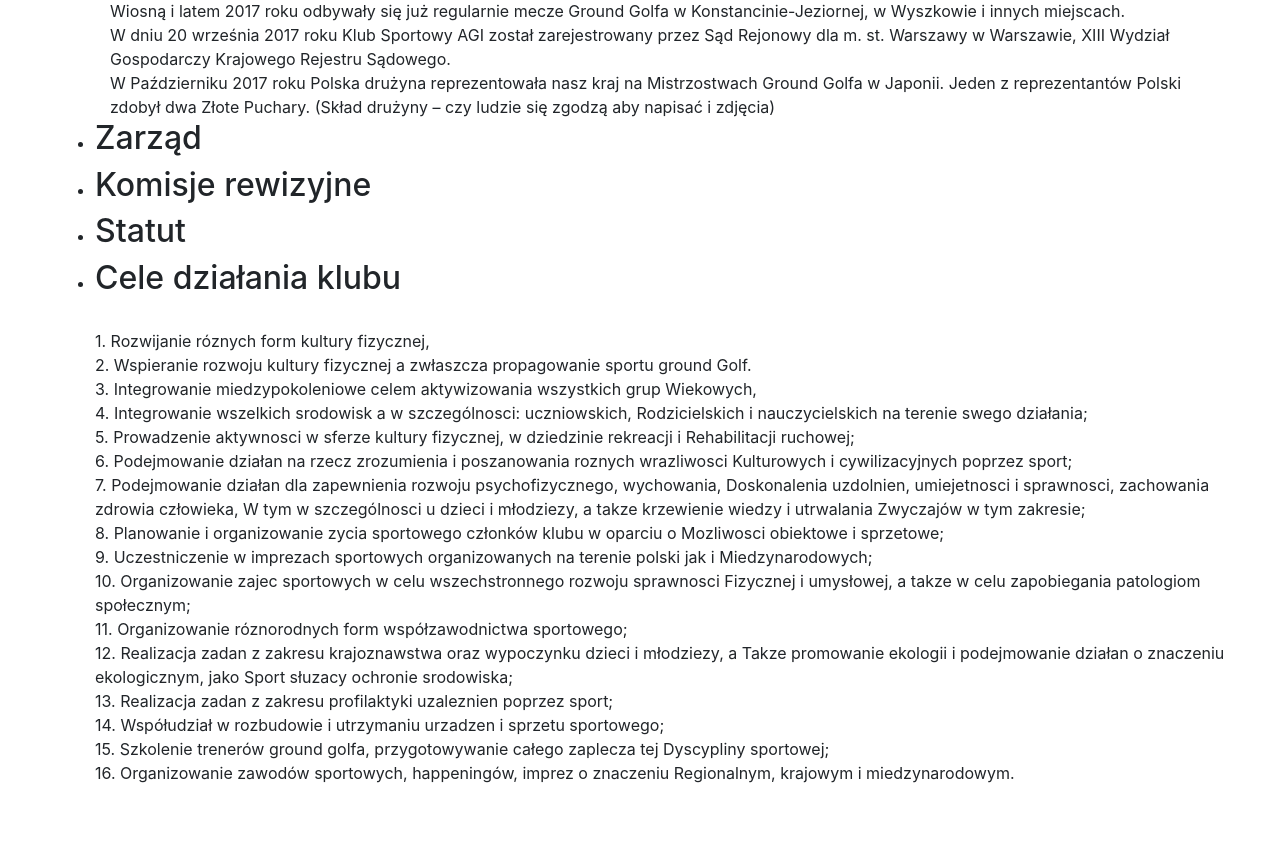
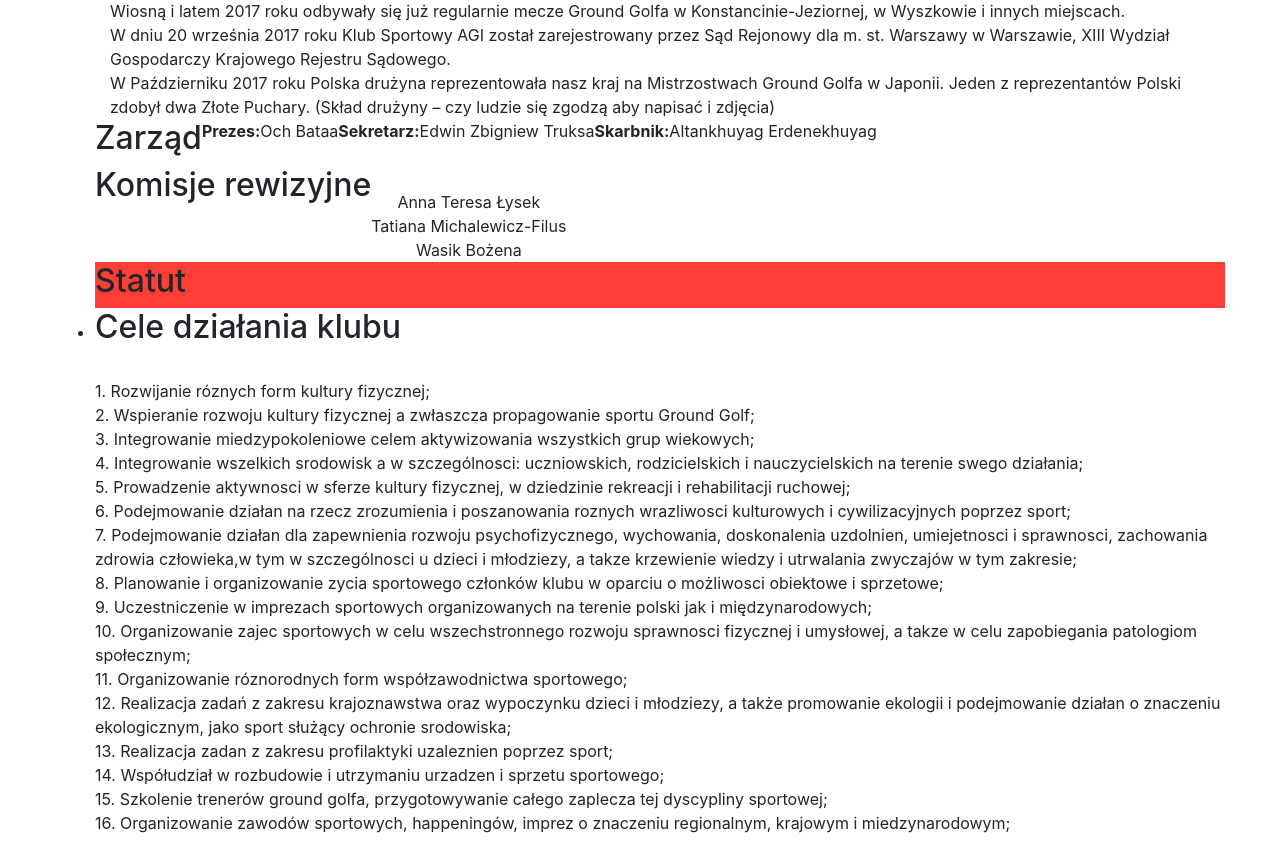
Before and after one commit to yurenych/Golf-club, a PHP site: page /klub.html in a window 1280 px wide. Shown: the part 2619-3470 px from the top of the page. Before the commit the page ends 3402 px from the top, so only its background shows below. Run offline with PHP 8.4, Linux system fonts and the light colour scheme; some libraries are stand-ins or nearby versions.

Commit message:
Added some content and styles to ground-golf.html and made fixes in tabulation structure in klub.html

```diff
--- a/pages/klub/klub.css
+++ b/pages/klub/klub.css
@@ -2,3 +2,18 @@
 	max-width: 1170px;
 	margin: 0 auto;
 }
+.club-info-statut{
+	background: #FF3F35;
+	list-style-type: none;
+	text-align: center;
+}
+.club-info-zarzad{
+	background:;
+	list-style-type: none;
+	text-align: center;
+}
+.club-info-komisje{
+	background: ;
+	list-style-type: none;
+	text-align: center;
+}
--- a/pages/klub/klub.html
+++ b/pages/klub/klub.html
@@ -58,17 +58,24 @@
     <ul class="club">
       <li class="club-info-historia container-fluid">
         <div class="row history">
-          <h2 class="headline">Historia Ground Golfa w Polsce</h2>
+          <h2 class="headline">Historia Ground Golfa w Polsce
+          </h2>
           <div class="col-md-12"><br>Ground Golf do Polski sprowadził dr Och Bataa. Pierwszy oficjalny mecz na terenie Polski odbył się w
                 2017 roku (dodać zdjęcie znad Wisły)
           </div>
-          <div class="col-md-4 col-md-offset-4 photo-intext-container"><img class="history-photo" src=""></div>
+          <div class="col-md-4 col-md-offset-4 photo-intext-container"><img class="history-photo" src="">
+          </div>
           <div class="col-md-12"><br>Jednakże już w 2015 roku reprezentanci Polski z dr. Ochem Bataa (który zorganizował grupę graczy)
-uczestniczyli w turnieju Ground Golfa w Japonii (dodać zdjęcia).</div>
-      <div class="col-md-2 col-md-offset-2 photo-intext-container"><img class="history-photo" src="../../images/history/japan1.jpg"></div>
-      <div class="col-md-2 photo-intext-container"><img class="history-photo" src="../../images/history/japan2.jpg"></div>
-      <div class="col-md-2 photo-intext-container"><img class="history-photo" src="../../images/history/japan3.jpg"></div>
-      <div class="col-md-2 photo-intext-container"><img class="history-photo" src="../../images/history/japan4.jpg"></div>
+          uczestniczyli w turnieju Ground Golfa w Japonii (dodać zdjęcia).
+          </div>
+          <div class="col-md-2 col-md-offset-2 photo-intext-container"><img class="history-photo" src="../../images/history/japan1.jpg">
+          </div>
+          <div class="col-md-2 photo-intext-container"><img class="history-photo" src="../../images/history/japan2.jpg">
+          </div>
+          <div class="col-md-2 photo-intext-container"><img class="history-photo" src="../../images/history/japan3.jpg">
+          </div>
+          <div class="col-md-2 photo-intext-container"><img class="history-photo" src="../../images/history/japan4.jpg">
+          </div>
           <div class="col-md-12">
             <br>Jesienią 2016 roku narodził się pomysł powołania Klubu Ground Golfa na terenie Polski. Grupę powołał
             dr. Och Bataa a w grupie byli Erdenehimeg Nomondalai, Amar Och, Edwin Truksa, (które nazwiska
@@ -77,10 +84,14 @@ uczestniczyli w turnieju Ground Golfa w Japonii (dodać zdjęcia).</div>
             12 czerwca 2017 roku w al. Ujazdowskich w Warszawie (dodać zdjęcia).
           </div>
           <div class="-col-md-12 history-photo-block">
-        <div class="col-md-2 col-md-offset-2 photo-intext-container"><img class="history-photo" src="../../images/history/japan1.jpg"></div>
-        <div class="col-md-2 photo-intext-container"><img class="history-photo" src="../../images/history/japan2.jpg"></div>
-        <div class="col-md-2 photo-intext-container"><img class="history-photo" src="../../images/history/japan3.jpg"></div>
-        <div class="col-md-2 photo-intext-container"><img class="history-photo" src="../../images/history/japan4.jpg"></div>
+            <div class="col-md-2 col-md-offset-2 photo-intext-container"><img class="history-photo" src="../../images/history/japan1.jpg">
+            </div>
+            <div class="col-md-2 photo-intext-container"><img class="history-photo" src="../../images/history/japan2.jpg">
+            </div>
+            <div class="col-md-2 photo-intext-container"><img class="history-photo" src="../../images/history/japan3.jpg">
+            </div>
+            <div class="col-md-2 photo-intext-container"><img class="history-photo" src="../../images/history/japan4.jpg">
+            </div>
           </div>
           <div class="col-md-12"> Wiosną i latem 2017 roku odbywały się już regularnie mecze Ground Golfa w Konstancinie-Jeziornej,
             w Wyszkowie i innych miejscach.
@@ -94,53 +105,48 @@ zgodzą aby napisać i zdjęcia)
       </li>
       <li class="club-info-zarzad container-fluid">
         <div class="row zarzad">
-          <h2 class="headline">Zarząd</h2>
+          <h2 class="headline">Zarząd
+          </h2>
+          <br><b>Prezes:</b> Och Bataa
+          <br><b>Sekretarz:</b> Edwin Zbigniew Truksa
+          <br><b>Skarbnik:</b> Altankhuyag Erdenekhuyag
         </div>
       </li>
       <li class="club-info-komisje container-fluid">
         <div class="row komisje">
-          <h2 class="headline">Komisje rewizyjne</h2>
+          <h2 class="headline">Komisje rewizyjne
+          </h2>
+          <br>Anna Teresa Łysek
+          <br>Tatiana Michalewicz-Filus
+          <br>Wasik Bożena
         </div>
       </li>
       <li class="club-info-statut container-fluid">
         <div class="row statut">
-          <h2 class="headline">Statut</h2>
+          <h2 class="headline">Statut
+          </h2>
         </div>
       </li>
       <li class="club-info-cele container-fluid">
         <div class="row cele">
-          <h2 class="headline">Cele działania klubu</h2>
-            <br>1. Rozwijanie róznych form kultury fizycznej,
-            <br>2. Wspieranie rozwoju kultury fizycznej a zwłaszcza propagowanie sportu ground
-Golf.
-            <br>3. Integrowanie miedzypokoleniowe celem aktywizowania wszystkich grup
-Wiekowych,
-            <br>4. Integrowanie wszelkich srodowisk a w szczególnosci: uczniowskich,
-Rodzicielskich i nauczycielskich na terenie swego działania;
-            <br>5. Prowadzenie aktywnosci w sferze kultury fizycznej, w dziedzinie rekreacji i
-Rehabilitacji ruchowej;
-            <br>6. Podejmowanie działan na rzecz zrozumienia i poszanowania roznych wrazliwosci
-Kulturowych i cywilizacyjnych poprzez sport;
-            <br>7. Podejmowanie działan dla zapewnienia rozwoju psychofizycznego, wychowania,
-Doskonalenia uzdolnien, umiejetnosci i sprawnosci, zachowania zdrowia człowieka,
-W tym w szczególnosci u dzieci i młodziezy, a takze krzewienie wiedzy i utrwalania
-Zwyczajów w tym zakresie;
-            <br>8. Planowanie i organizowanie zycia sportowego członków klubu w oparciu o
-Mozliwosci obiektowe i sprzetowe;
-            <br>9. Uczestniczenie w imprezach sportowych organizowanych na terenie polski jak i
-Miedzynarodowych;
-            <br>10. Organizowanie zajec sportowych w celu wszechstronnego rozwoju sprawnosci
-Fizycznej i umysłowej, a takze w celu zapobiegania patologiom społecznym;
+          <h2 class="headline">Cele działania klubu
+          </h2>
+            <br>1. Rozwijanie róznych form kultury fizycznej;
+            <br>2. Wspieranie rozwoju kultury fizycznej a zwłaszcza propagowanie sportu Ground Golf;
+            <br>3. Integrowanie miedzypokoleniowe celem aktywizowania wszystkich grup wiekowych;
+            <br>4. Integrowanie wszelkich srodowisk a w szczególnosci: uczniowskich, rodzicielskich i nauczycielskich na terenie swego działania;
+            <br>5. Prowadzenie aktywnosci w sferze kultury fizycznej, w dziedzinie rekreacji i rehabilitacji ruchowej;
+            <br>6. Podejmowanie działan na rzecz zrozumienia i poszanowania roznych wrazliwosci kulturowych i cywilizacyjnych poprzez sport;
+            <br>7. Podejmowanie działan dla zapewnienia rozwoju psychofizycznego, wychowania, doskonalenia uzdolnien, umiejetnosci i sprawnosci, zachowania zdrowia człowieka,w tym w szczególnosci u dzieci i młodziezy, a takze krzewienie wiedzy i utrwalania zwyczajów w tym zakresie;
+            <br>8. Planowanie i organizowanie zycia sportowego członków klubu w oparciu o możliwosci obiektowe i sprzetowe;
+            <br>9. Uczestniczenie w imprezach sportowych organizowanych na terenie polski jak i międzynarodowych;
+            <br>10. Organizowanie zajec sportowych w celu wszechstronnego rozwoju sprawnosci fizycznej i umysłowej, a takze w celu zapobiegania patologiom społecznym;
             <br>11. Organizowanie róznorodnych form współzawodnictwa sportowego;
-            <br>12. Realizacja zadan z zakresu krajoznawstwa oraz wypoczynku dzieci i młodziezy, a
-Takze promowanie ekologii i podejmowanie działan o znaczeniu ekologicznym, jako
-Sport słuzacy ochronie srodowiska;
+            <br>12. Realizacja zadań z zakresu krajoznawstwa oraz wypoczynku dzieci i młodziezy, a także promowanie ekologii i podejmowanie działan o znaczeniu ekologicznym, jako sport służący ochronie srodowiska;
             <br>13. Realizacja zadan z zakresu profilaktyki uzaleznien poprzez sport;
             <br>14. Współudział w rozbudowie i utrzymaniu urzadzen i sprzetu sportowego;
-            <br>15. Szkolenie trenerów ground golfa, przygotowywanie całego zaplecza tej
-Dyscypliny sportowej;
-            <br>16. Organizowanie zawodów sportowych, happeningów, imprez o znaczeniu
-Regionalnym, krajowym i miedzynarodowym.
+            <br>15. Szkolenie trenerów ground golfa, przygotowywanie całego zaplecza tej dyscypliny sportowej;
+            <br>16. Organizowanie zawodów sportowych, happeningów, imprez o znaczeniu regionalnym, krajowym i miedzynarodowym;
         </div>
       </li>
     </ul>
```
Also changed, not shown: pages/ground-golf/ground-golf.css (+24 -0 lines), pages/ground-golf/ground-golf.html (+48 -0 lines). Lines whose indentation alone changed are shown as unchanged.
